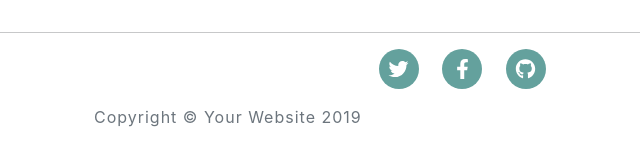
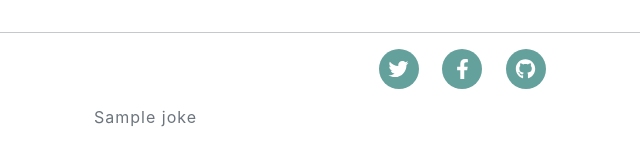
Before and after one commit to volohov02/basics1, a Django app: template lesson_20/blog/blogapp/templates/blogapp/post.html in a window 1280 px wide. Shown: the part 995-1140 px from the top of the page, without its empty margins (178-818 px from the left). Run offline with Django 4.2, Linux system fonts and the light colour scheme; the template is opened without the code that fills it: most values are stand-ins (such as "Sample title", 1, 10 or a date in 2020); grey boxes marked "Sample" are stand-in pictures; some libraries are stand-ins or nearby versions.

Commit message:
Урок 26 pagenation, фильтры, передача заголовка в шаблон, контекст процессор

```diff
--- a/lesson_20/blog/blog/settings.py
+++ b/lesson_20/blog/blog/settings.py
@@ -66,6 +66,7 @@ TEMPLATES = [
                 'django.template.context_processors.request',
                 'django.contrib.auth.context_processors.auth',
                 'django.contrib.messages.context_processors.messages',
+                'blogapp.context_processors.get_joke',
             ],
         },
     },
--- /dev/null
+++ b/lesson_20/blog/blogapp/context_processors.py
@@ -0,0 +1,2 @@
+def get_joke(request):
+    return {"joke": 'Заходит Python developer в баню...'}
--- a/lesson_20/blog/templates/base.html
+++ b/lesson_20/blog/templates/base.html
@@ -101,7 +101,7 @@
                         </a>
                     </li>
                 </ul>
-                <p class="copyright text-muted">Copyright &copy; Your Website 2019</p>
+                <p class="copyright text-muted">{{joke}}</p>
             </div>
         </div>
     </div>
```
